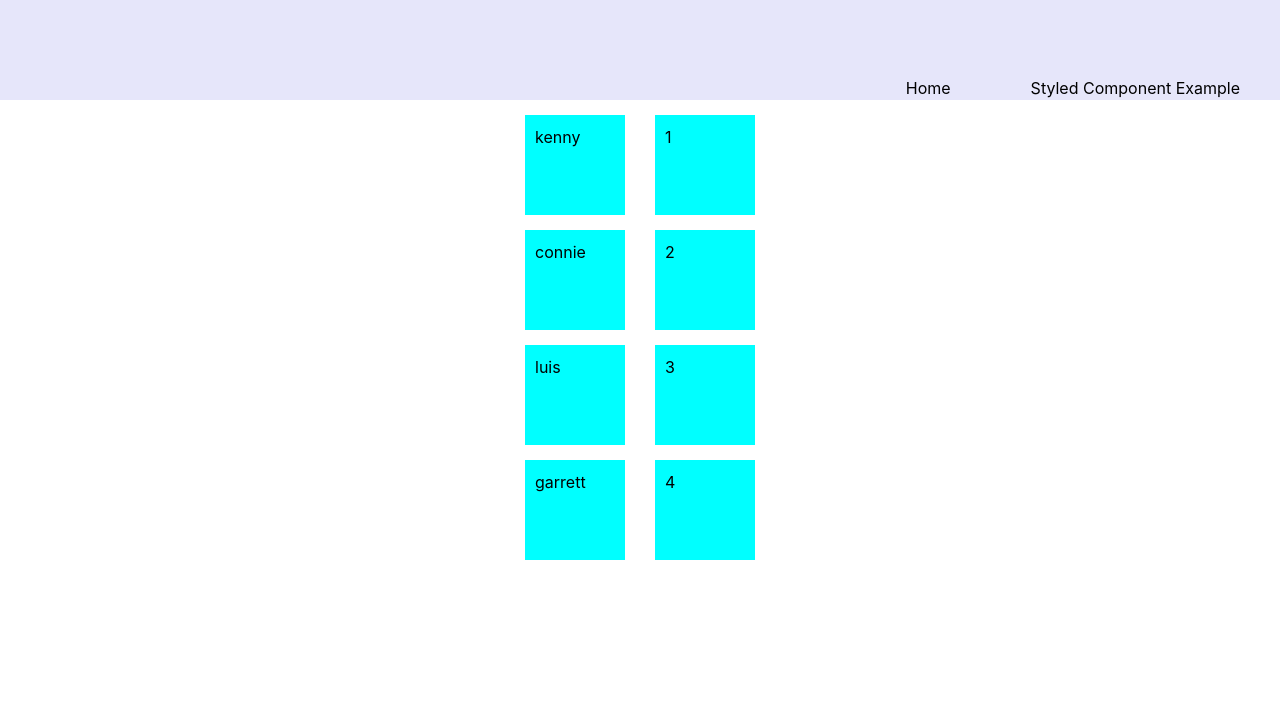
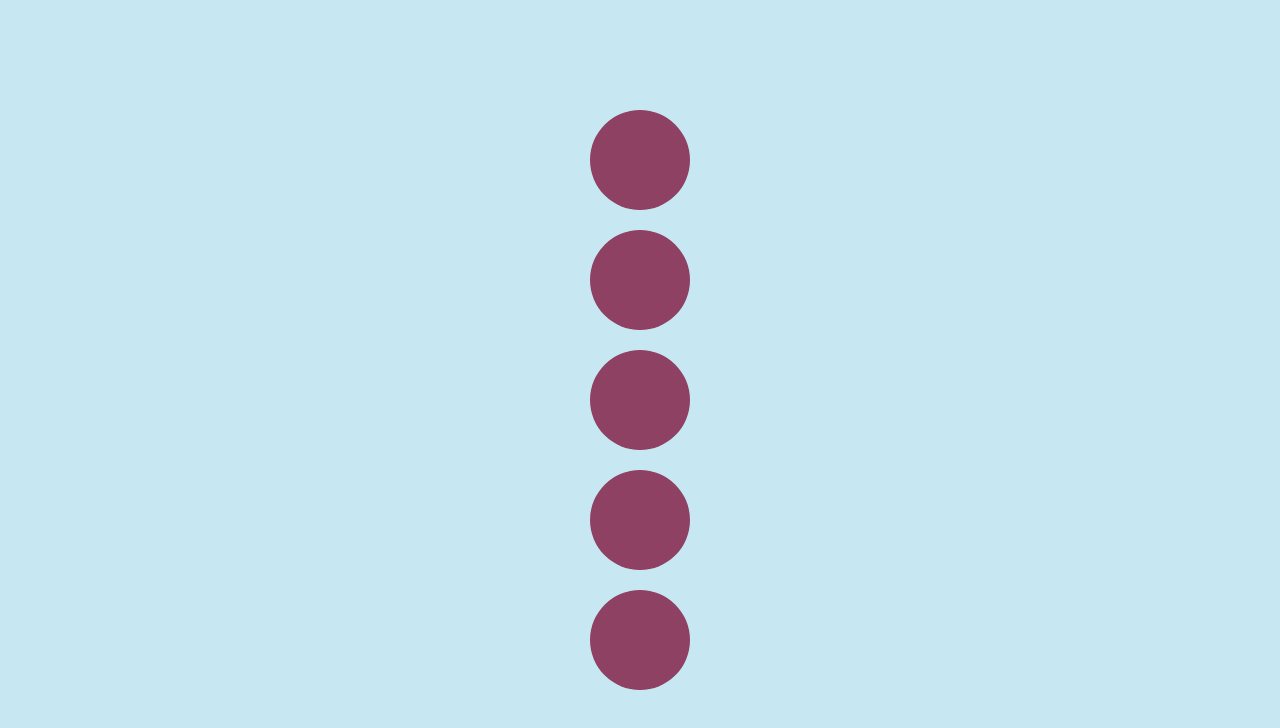
Before and after one commit to krferrell/framer-motion, a React (Create React App) app: page /styled in a window 1280 px wide. Shown: the top 728 px of the page. Built offline with nearby package versions, Linux system fonts and the light colour scheme.

Commit message:
giffed up

```diff
--- a/src/App.js
+++ b/src/App.js
@@ -2,17 +2,28 @@ import "./App.css";
 import { Home, StyledCompEx } from "./pages";
 import { Route, Routes, useLocation } from "react-router-dom";
 import { Nav } from "./components";
+import {
+  PassObjectInComponent,
+  ActivateNamedVariantFromComponent,
+} from "./use-animation/SimpleControlsStart";
+import {
+  DynamicControlsStart,
+  NonDynamicControlsStart,
+} from "./use-animation/DynamicControlsStart";
 
 function App() {
   const location = useLocation();
 
   return (
     <div className="App">
-      <Nav />
+      {/* <Nav />
       <Routes location={location} key={location.pathname}>
         <Route path="/" exact="exact" element={<Home />} />
         <Route path="/styled" exact="exact" element={<StyledCompEx />} />
-      </Routes>
+      </Routes> */}
+      {/* <PassObjectInComponent/> */}
+      {/* <ActivateNamedVariantFromComponent /> */}
+      <DynamicControlsStart/>
     </div>
   );
 }
--- a/src/use-animation/DynamicControlsStart/DynamicControlsStart.jsx
+++ b/src/use-animation/DynamicControlsStart/DynamicControlsStart.jsx
@@ -86,7 +86,7 @@ const NonDynamicControlsStart = () => {
 const listItemVariants2 = {
   hidden: {
     opacity: 0,
-    x: -10,
+    x: -100,
   },
 };
 
@@ -95,28 +95,32 @@ const DynamicControlsStart = () => {
 
   // Run animation once the page loads (hence the empty depedency `[]`).
   useEffect(() => {
+    const timer = setTimeout(() => {
       controls.start((custom) => ({
         opacity: 1,
         x: 0,
         transition: {
           type: 'spring',
           bounce: 0.4,
-        duration: 0.5,
+          duration: 2,
           delay: custom * 0.1,
         },
       }));
+    }, 1000);
+
+    return () => clearTimeout(timer);
   }, []);
 
   return (
     <Container>
-      <List>
+      {/* <List> */}
         <ListItem
           animate={controls}
           custom={0}
           initial="hidden"
           variants={listItemVariants2}
         >
-          The Dark Knight
+          {/* The Dark Knight */}
         </ListItem>
 
         <ListItem
@@ -125,7 +129,7 @@ const DynamicControlsStart = () => {
           initial="hidden"
           variants={listItemVariants2}
         >
-          Children of Men
+          {/* Children of Men */}
         </ListItem>
 
         <ListItem
@@ -134,7 +138,7 @@ const DynamicControlsStart = () => {
           initial="hidden"
           variants={listItemVariants2}
         >
-          Everything Everywhere All At Once
+          {/* Everything Everywhere All At Once */}
         </ListItem>
 
         <ListItem
@@ -143,7 +147,7 @@ const DynamicControlsStart = () => {
           initial="hidden"
           variants={listItemVariants2}
         >
-          Dune
+          {/* Dune */}
         </ListItem>
 
         <ListItem
@@ -152,9 +156,9 @@ const DynamicControlsStart = () => {
           initial="hidden"
           variants={listItemVariants2}
         >
-          The Godfather
+          {/* The Godfather */}
         </ListItem>
-      </List>
+      {/* </List> */}
     </Container>
   );
 }
--- a/src/use-animation/DynamicControlsStart/styles.js
+++ b/src/use-animation/DynamicControlsStart/styles.js
@@ -3,9 +3,12 @@ import { motion } from "framer-motion";
 
 export const Container = styled.section`
   display: flex;
+  flex-direction: column;
+  justify-content: center;
   align-items: center;
-  min-width: 100vw;
+  width: 100vw;
   min-height: 100vh;
+  background: #c7e8f3;
 `;
 
 export const List = styled.ul`
@@ -13,6 +16,14 @@ export const List = styled.ul`
   margin-left: auto;
 `;
 
-export const ListItem = styled(motion.li)`
-  list-style: none;
+export const ListItem = styled(motion.div)`
+  // list-style: none;
+  width: 100px;
+  height: 100px;
+  border-radius: 50%;
+  background: #8e4162;
+
+  :not(:last-child) {
+    margin-bottom: 20px;
+  }
 `;
--- a/src/use-animation/SimpleControlsStart/ControlsStart.jsx
+++ b/src/use-animation/SimpleControlsStart/ControlsStart.jsx
@@ -10,7 +10,7 @@ import { Container, Image, ImageWrapper } from './styles';
 const wrapperVariants1 = {
   hidden: {
     opacity: 0,
-    y: -150,
+    y: -300,
   },
 };
 
@@ -25,7 +25,7 @@ const PassObjectInComponent = () => {
       transition: {
         type: "spring",
         bounce: 0.4,
-        duration: 0.5,
+        duration: 2,
       },
     });
   }, []);
@@ -38,7 +38,7 @@ const PassObjectInComponent = () => {
         initial="hidden"
         variants={wrapperVariants1}
       >
-        <Image src={reactoadImg} alt="Reactoad" />
+        {/* <Image src={reactoadImg} alt="Reactoad" /> */}
       </ImageWrapper>
     </Container>
   );
@@ -61,7 +61,7 @@ const wrapperVariants2 = {
     transition: {
       type: "spring",
       bounce: 0.4,
-      duration: 0.5,
+      duration: 2,
     },
   },
 };
@@ -71,7 +71,9 @@ const ActivateNamedVariantFromComponent = () => {
 
   // Run animation once the page loads (hence the empty depedency `[]`).
   useEffect(() => {
-    controls.start('visible');
+    // controls.start('visible');
+
+    const timer = setTimeout(() => { controls.start('visible'); }, 1000); return () => clearTimeout(timer);
   }, []);
 
 
@@ -82,7 +84,7 @@ const ActivateNamedVariantFromComponent = () => {
         initial="hidden"
         variants={wrapperVariants2}
       >
-        <Image src={reactoadImg} alt="Reactoad" />
+        {/* <Image src={reactoadImg} alt="Reactoad" /> */}
       </ImageWrapper>
     </Container>
   );
--- a/src/use-animation/SimpleControlsStart/styles.js
+++ b/src/use-animation/SimpleControlsStart/styles.js
@@ -4,14 +4,18 @@ import { motion } from "framer-motion";
 export const Container = styled.section`
   display: flex;
   align-items: center;
-  min-width: 100vw;
-  min-height: 100vh;
+  justify-content: center;
+  width: 100vw;
+  height: 100vh;
+  background: #c7e8f3;
 `;
 
 export const ImageWrapper = styled(motion.div)`
   width: 150px;
-  margin-right: auto;
-  margin-left: auto;
+  height: 150px;
+  background: #8e4162;
+  border-radius: 50%;
+  opacity: 0;
 `;
 
 export const Image = styled.img`
```
Lines whose indentation alone changed are shown as unchanged.
